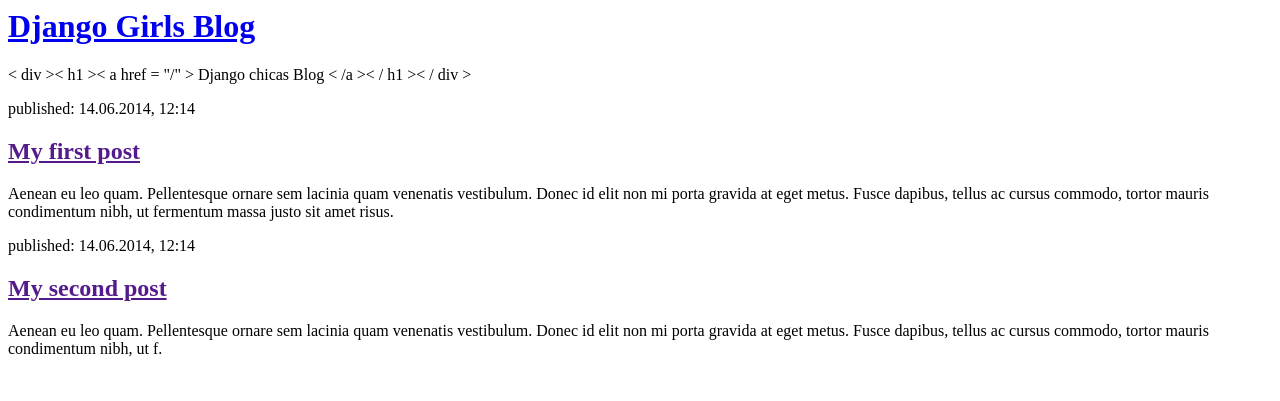
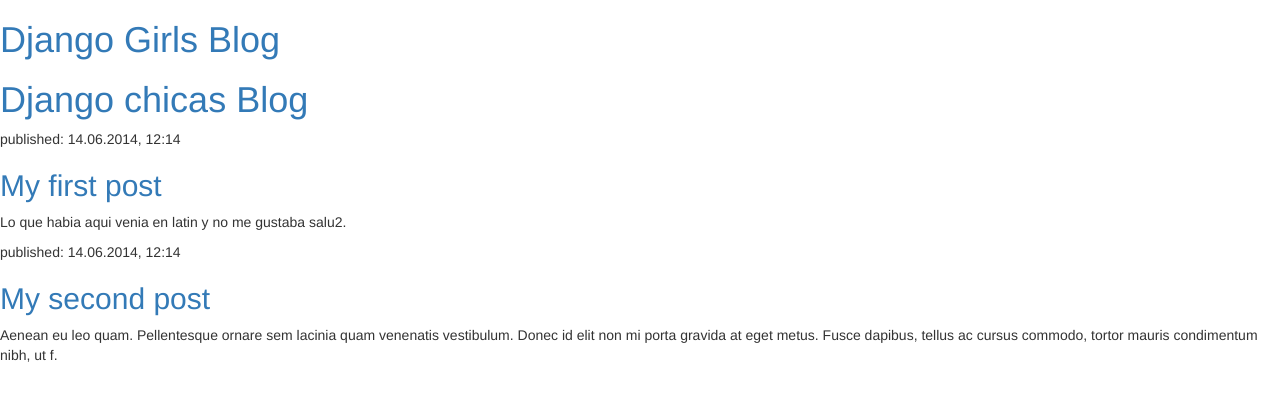
Before and after one commit to matasollalucia/my-first-blog, a Django app: page / in a window 1280 px wide. Shown: the top 401 px of the page. Run offline with Django 3.2, Linux system fonts and the light colour scheme; some libraries are stand-ins or nearby versions.

Commit message:
Templates modificados para mostrar post desde base de datos.

```diff
--- a/blog/templates/blog/post_list.html
+++ b/blog/templates/blog/post_list.html
@@ -2,14 +2,16 @@
 <html>
     <head>
         <title>Django Girls blog</title>
-    </head>
+    <link rel="stylesheet" href="//maxcdn.bootstrapcdn.com/bootstrap/3.2.0/css/bootstrap.min.css">
+<link rel="stylesheet" href="//maxcdn.bootstrapcdn.com/bootstrap/3.2.0/css/bootstrap-theme.min.css"></head>
+
     <body>
         <div>
             <h1><a href="/">Django Girls Blog</a></h1>
-      < div >< h1 >< a href = "/" > Django chicas Blog < /a >< / h1 >< / div >{% for post in posts %} < div >< p > publicado: {{ post.published_date }} < /p >< h1 >< a href = "" >{{ post.title }} < /a >< / h1 >< p >{{ post.text|linebreaksbr }} < /p >< / div >{% endfor %}
+        <div> <h1><a href = "/" > Django chicas Blog </a></h1></div>{% for post in posts %} <div><p> publicado: {{ post.published_date }} </p><h1><a href = "">{{ post.title }} </a></h1><p>{{ post.text|linebreaksbr }} </p></div>{% endfor %}
             <p>published: 14.06.2014, 12:14</p>
             <h2><a href="">My first post</a></h2>
-            <p>Aenean eu leo quam. Pellentesque ornare sem lacinia quam venenatis vestibulum. Donec id elit non mi porta gravida at eget metus. Fusce dapibus, tellus ac cursus commodo, tortor mauris condimentum nibh, ut fermentum massa justo sit amet risus.</p>
+            <p>Lo que habia aqui venia en latin y no me gustaba salu2.</p>
         </div>
 
         <div>
```
